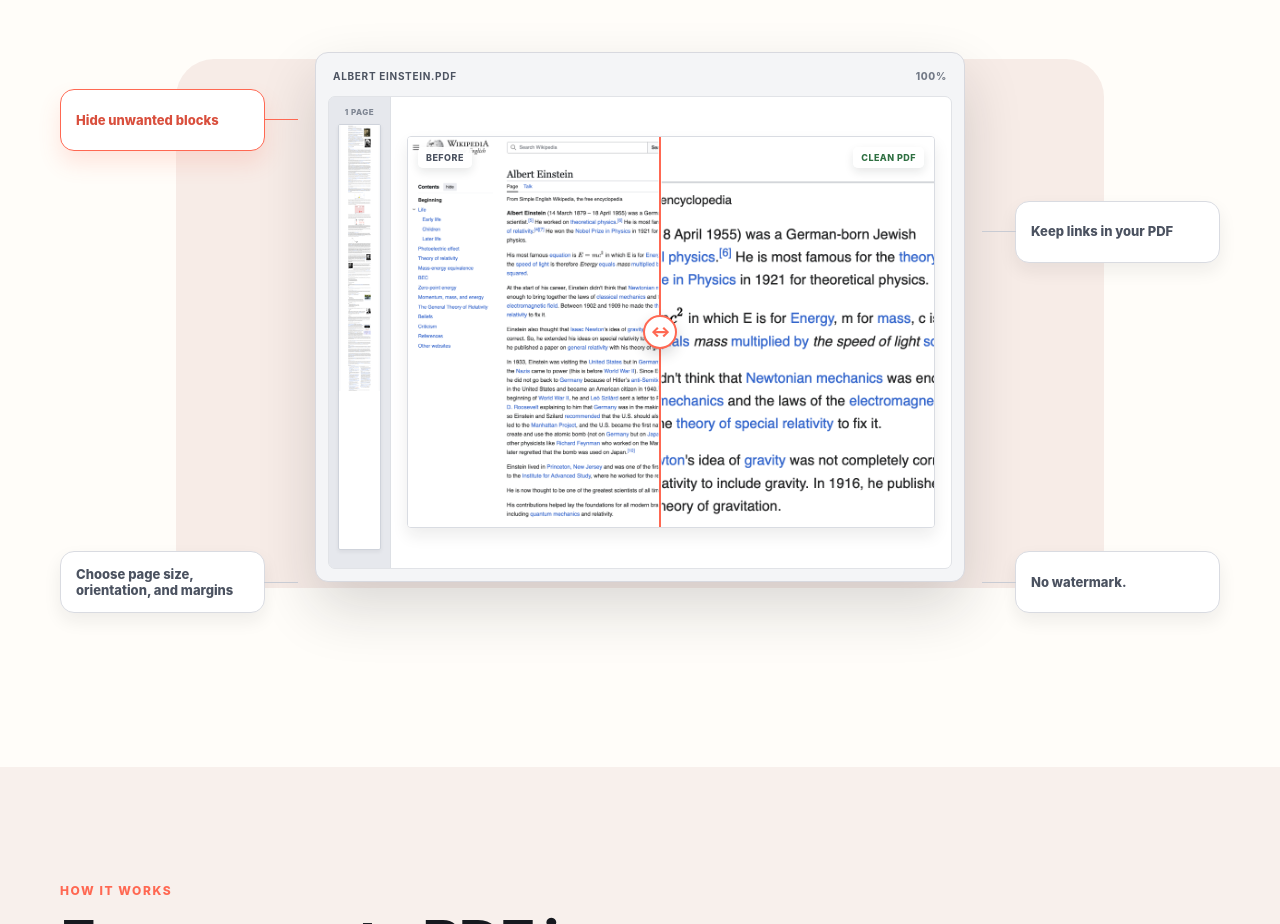
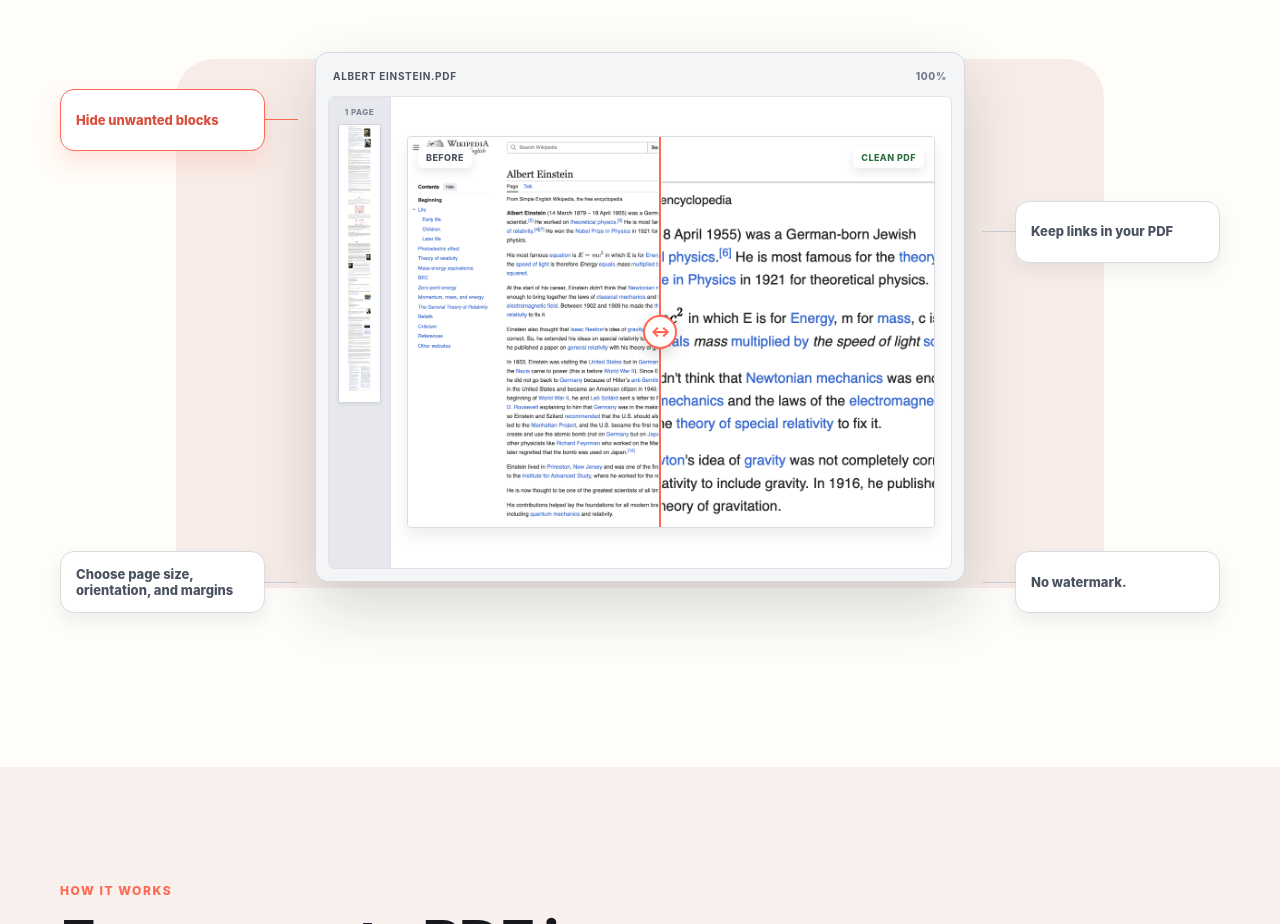
Before and after one commit to guless-cyber/hello-word, a plain HTML site: page index.html in a window 1280 px wide. Shown: the part 2180-3104 px from the top of the page. Drawn offline with Linux system fonts and the light colour scheme.

Commit message:
Preserve full hidden blocks PDF thumbnail ratio

```diff
--- a/index.html
+++ b/index.html
@@ -309,7 +309,7 @@
       .rail-state { position: absolute; inset: 0; padding: 11px 9px; opacity: 0; transition: opacity .2s ease; }
       .rail-default { opacity: 1; }
       .rail-label { display: block; margin-bottom: 8px; color: #7e8592; font-size: 8px; font-weight: 850; line-height: 1; letter-spacing: .06em; text-align: center; }
-      .rail-default .rail-document { height: calc(100% - 23px); overflow: hidden; border: 1px solid #cfd3db; border-radius: 2px; background: var(--white); box-shadow: 0 2px 4px rgba(23,25,31,.06); }
+      .rail-default .rail-document { aspect-ratio: 240 / 1558; height: auto; max-height: calc(100% - 23px); overflow: hidden; border: 1px solid #cfd3db; border-radius: 2px; background: var(--white); box-shadow: 0 2px 4px rgba(23,25,31,.06); }
       .rail-default .rail-document img { display: block; width: 100%; height: 100%; object-fit: contain; object-position: top; }
       .rail-continuous .rail-document { height: calc(100% - 23px); overflow: hidden; border: 1px solid #cfd3db; border-radius: 2px; background: var(--white); box-shadow: 0 2px 4px rgba(23,25,31,.06); }
       .rail-continuous img { display: block; width: 100%; height: 100%; object-fit: contain; object-position: top; }
```
